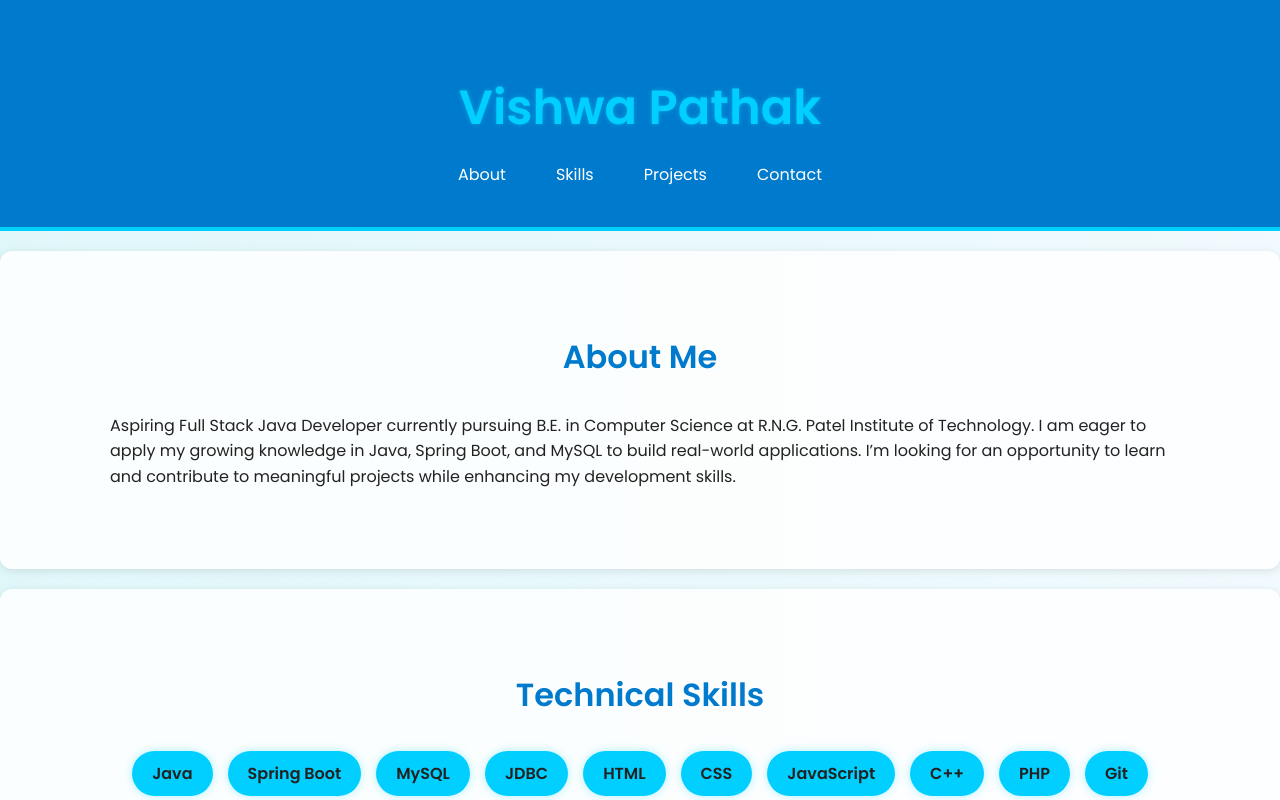
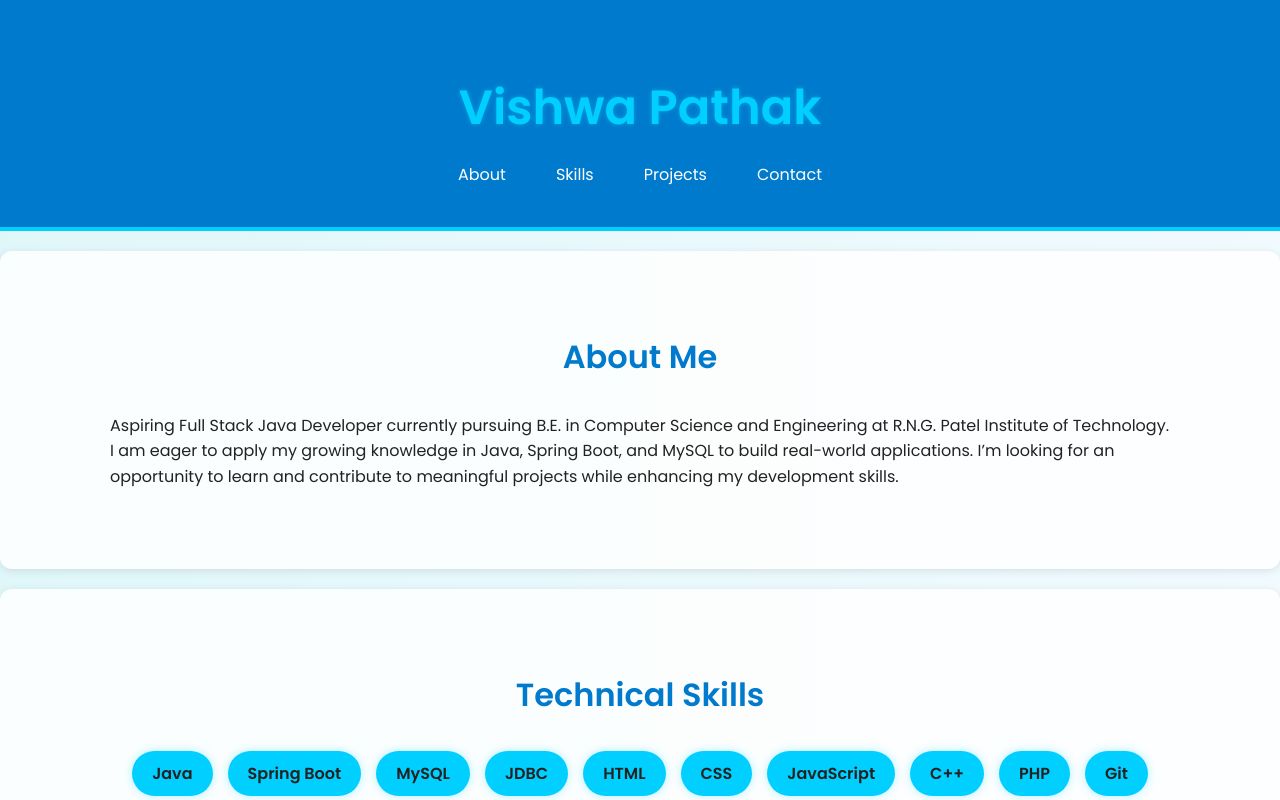
Before and after one commit to Vishwa270204/portfolio, a plain HTML site: page index.html in a window 1280 px wide. Shown: the top 800 px of the page. Drawn offline with Linux system fonts and the light colour scheme.

Commit message:
index.html

```diff
--- a/index.html
+++ b/index.html
@@ -26,7 +26,7 @@
     <div class="container">
       <h2>About Me</h2>
       <p>
-        Aspiring Full Stack Java Developer currently pursuing B.E. in Computer Science at R.N.G. Patel Institute of Technology.
+        Aspiring Full Stack Java Developer currently pursuing B.E. in Computer Science and Engineering at R.N.G. Patel Institute of Technology.
         I am eager to apply my growing knowledge in Java, Spring Boot, and MySQL to build real-world applications.
         I’m looking for an opportunity to learn and contribute to meaningful projects while enhancing my development skills.
       </p>
```
